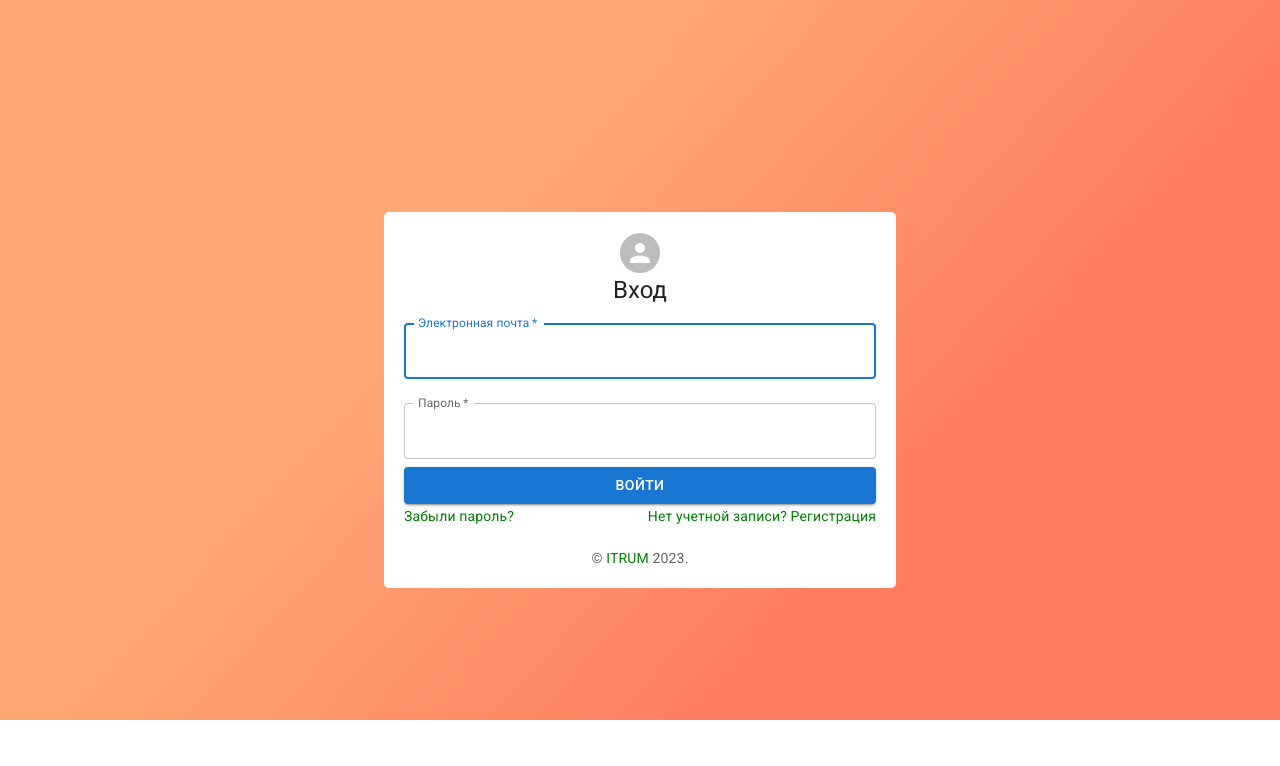
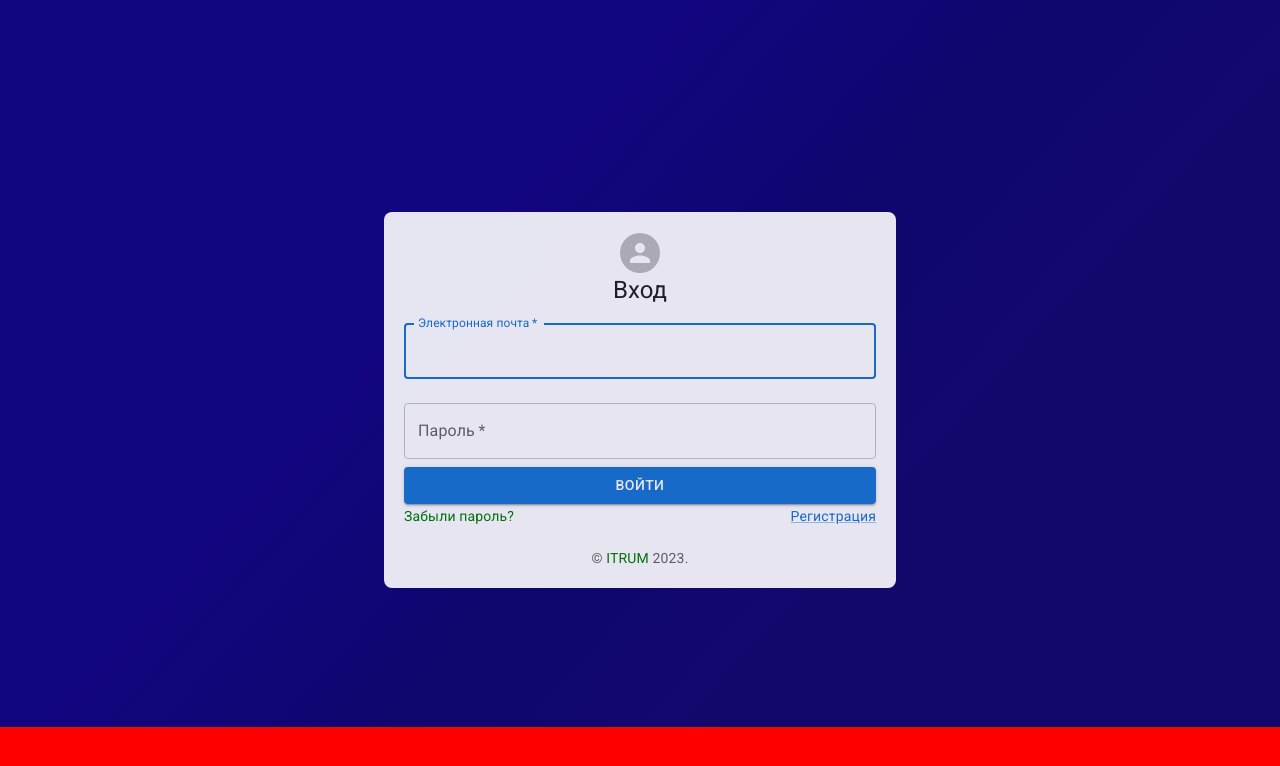
Before and after one commit to VladimirKraswov/shui-configurator, a React (Create React App) app: page /auth in a window 1280 px wide. Shown: the top 766 px of the page. Built offline with nearby package versions, Linux system fonts and the light colour scheme; a web font is replaced by a local one.

Commit message:
Refactoring

```diff
--- a/src/pages/Auth/Login.tsx
+++ b/src/pages/Auth/Login.tsx
@@ -3,8 +3,27 @@ import React from 'react'
 import {Button, Avatar, Box, CssBaseline, Grid, Paper, TextField, Typography, Link} from '@mui/material'
 import {makeStyles} from '@mui/styles'
 import {Copyright} from '../../components'
+import {FormControl} from '@mui/base'
 
-export const Login = ({onSigninSubmit, email, onEmailChange, password, onPasswordChange}: any) => {
+interface IProps {
+  isRegistration: boolean
+  email: string
+  password: string
+  onSubmit: (e: any) => void
+  onEmailChange: (e: any) => void
+  onPasswordChange: (e: any) => void
+  onChangeToRegistration: () => void
+}
+
+export const Login = ({
+  isRegistration,
+  email,
+  password,
+  onSubmit,
+  onEmailChange,
+  onPasswordChange,
+  onChangeToRegistration,
+}: IProps) => {
   const classes = useStyles()
 
   return (
@@ -13,9 +32,9 @@ export const Login = ({onSigninSubmit, email, onEmailChange, password, onPasswor
       <Box className={classes.paper}>
         <Avatar className={classes.avatar} />
         <Typography component="h1" variant="h5">
-          Вход
+          {isRegistration ? 'Регистрация' : 'Вход'}
         </Typography>
-        <form className={classes.form} onSubmit={onSigninSubmit} noValidate>
+        <FormControl className={classes.form} onSubmit={onSubmit}>
           <TextField
             variant="outlined"
             margin="normal"
@@ -43,24 +62,26 @@ export const Login = ({onSigninSubmit, email, onEmailChange, password, onPasswor
             onChange={onPasswordChange}
           />
           <Button fullWidth type="submit" variant="contained" color="primary" className={classes.submit}>
-            Войти
+            {isRegistration ? 'Зарегистрироваться' : 'Войти'}
           </Button>
           <Grid container>
             <Grid item xs>
-              <Link href="#" variant="body2">
-                Забыли пароль?
-              </Link>
+              {!isRegistration && (
+                <Link href="#" variant="body2">
+                  Забыли пароль?
+                </Link>
+              )}
             </Grid>
             <Grid item>
-              <Link href="#" variant="body2">
-                Нет учетной записи? Регистрация
+              <Link onClick={onChangeToRegistration} variant="body2">
+                {isRegistration ? 'Вход' : 'Регистрация'}
               </Link>
             </Grid>
           </Grid>
           <Box mt={5}>
             <Copyright />
           </Box>
-        </form>
+        </FormControl>
       </Box>
     </Box>
   )
@@ -79,11 +100,12 @@ const useStyles = makeStyles((theme: any) => ({
     display: 'flex',
     flexDirection: 'column',
     alignItems: 'center',
-    maxWidth: '40%',
+    width: '40%',
     padding: 20,
     backgroundColor: '#fff',
-    borderRadius: 5,
+    borderRadius: 8,
     margin: 'auto',
+    opacity: 0.9,
   },
   avatar: {
     margin: 1,
--- a/src/pages/Auth/index.tsx
+++ b/src/pages/Auth/index.tsx
@@ -1,43 +1,41 @@
 import React, {useState} from 'react'
 
-import {Player, Controls} from '@lottiefiles/react-lottie-player'
-import animationData from '../../assets/lotties/auth-background.json'
+import {Player} from '@lottiefiles/react-lottie-player'
+import animationData from '../../assets/lotties/auth-background-itrum.json'
 
 import {Login} from './Login'
+import {Box} from '@mui/material'
 
 export const Auth = () => {
   const [email, setEmail] = useState('')
   const [password, setPassword] = useState('')
+  const [isRegistration, setIsRegistration] = useState(false)
 
   const handleEmailChange = (e: any) => {
     setEmail(e.target.value)
   }
 
-  const handlePasswordChahge = (e: any) => {
+  const handlePasswordChange = (e: any) => {
     setPassword(e.target.value)
   }
 
-  const handleSigninSubmit = (e: any) => {
+  const handleSubmit = (e: any) => {
     e.preventDefault()
     console.log('email: ' + email + ', password: ' + password)
   }
 
   return (
-    <>
-      <Player
-        style={{flex: 1}}
-        autoplay
-        loop
-        src={animationData}
-        rendererSettings={{preserveAspectRatio: 'xMidYMid slice'}}
+    <Box bgcolor="red">
+      <Player style={{display: 'flex', width: '101%'}} autoplay loop src={animationData} />
+      <Login
+        isRegistration={isRegistration}
+        email={email}
+        password={password}
+        onSubmit={handleSubmit}
+        onEmailChange={handleEmailChange}
+        onPasswordChange={handlePasswordChange}
+        onChangeToRegistration={() => setIsRegistration((prev) => !prev)}
       />
-      <Login
-        onSigninSubmit={handleSigninSubmit}
-        onEmailChange={handleEmailChange}
-        email={email}
-        password={handlePasswordChahge}
-        onPasswordChange={password}
-      />
-    </>
+    </Box>
   )
 }
```
